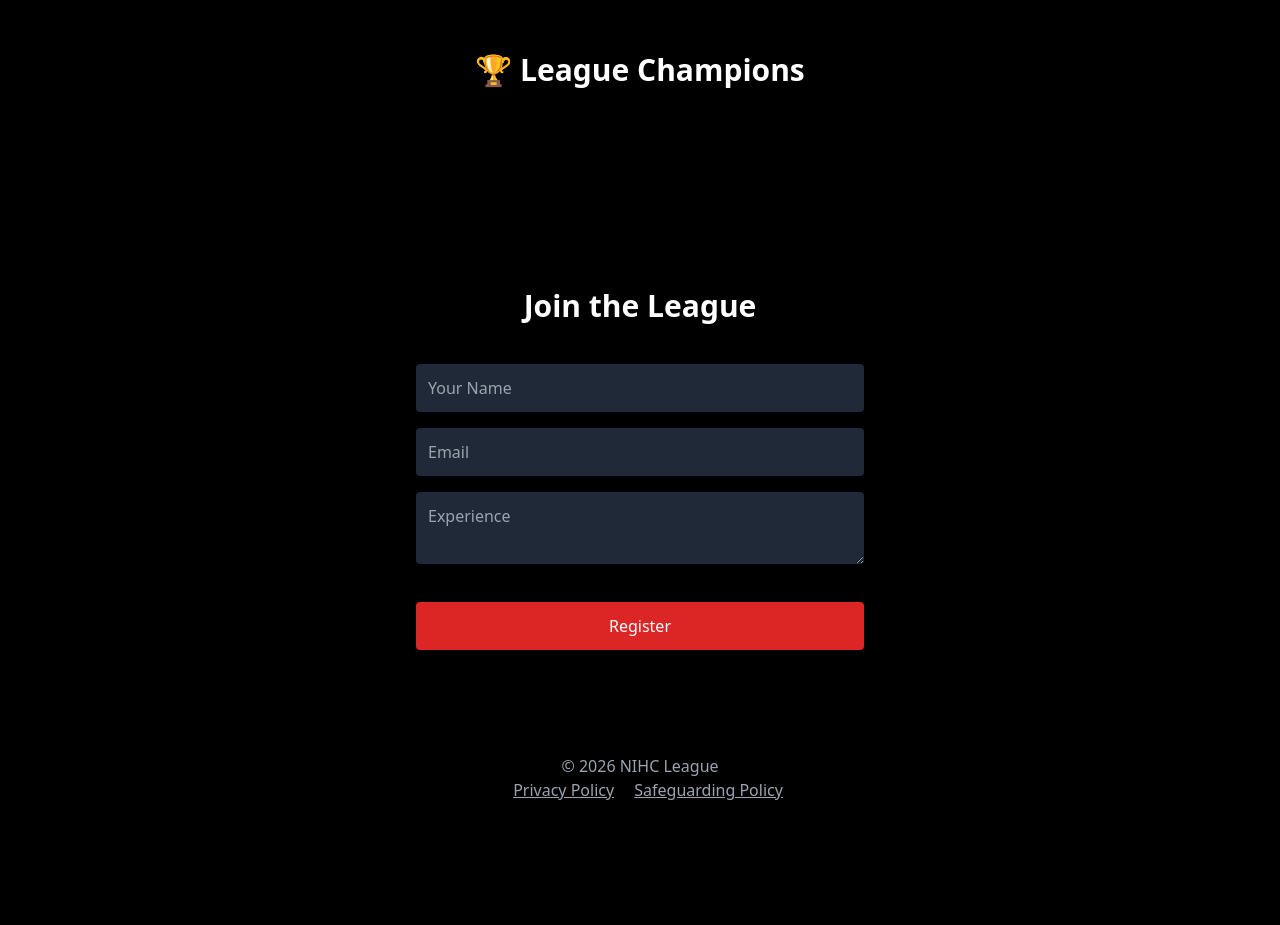
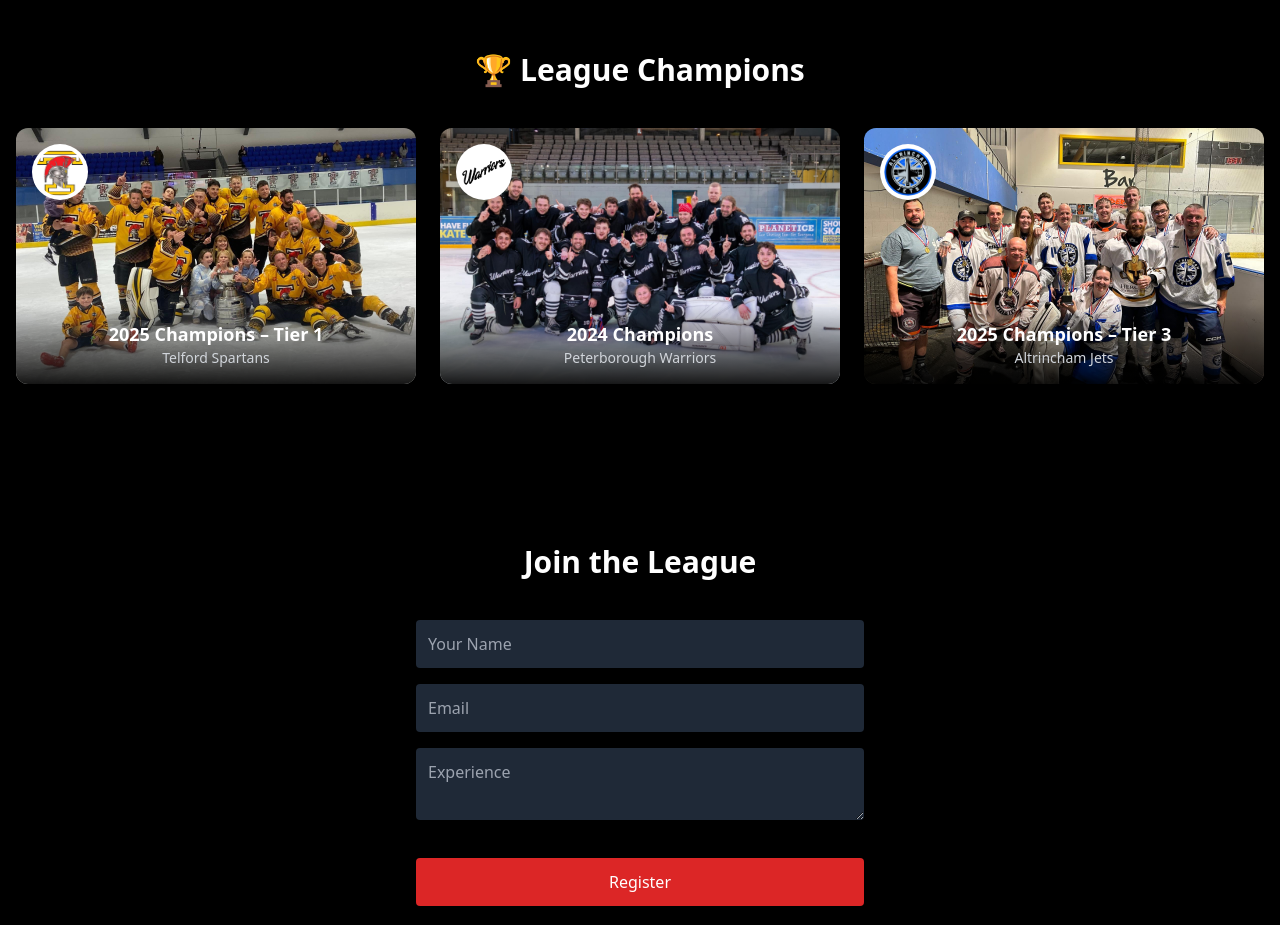
Before and after one commit to pgarv34/National-Ice-Hockey-Club, a plain HTML site: page index.html in a window 1280 px wide. Shown: the part 2100-3025 px from the top of the page. Before the commit the page ends 2926 px from the top, so only its background shows below. Drawn offline with nearby package versions, Linux system fonts and the light colour scheme.

Commit message:
Update index.html

```diff
--- a/index.html
+++ b/index.html
@@ -85,7 +85,43 @@
   <h2 class="text-3xl font-bold mb-10 text-center">🏆 League Champions</h2>
 
   <div class="grid grid-cols-1 sm:grid-cols-2 md:grid-cols-3 gap-6">
-    <!-- (unchanged gallery content) -->
+
+    <!-- Telford Spartans -->
+    <div class="group relative overflow-hidden rounded-xl">
+      <img src="./telford-team.jpg" class="w-full h-64 object-cover group-hover:scale-110 transition duration-500">
+
+      <img src="./spartans.png" class="absolute top-4 left-4 w-14 h-14 bg-white p-1 rounded-full shadow-lg">
+
+      <div class="absolute bottom-0 bg-gradient-to-t from-black/90 to-transparent w-full p-4 text-center">
+        <p class="font-bold text-lg">2025 Champions – Tier 1</p>
+        <p class="text-sm text-gray-300">Telford Spartans</p>
+      </div>
+    </div>
+
+    <!-- Peterborough Warriors -->
+    <div class="group relative overflow-hidden rounded-xl">
+      <img src="./warriors-team.jpg" class="w-full h-64 object-cover group-hover:scale-110 transition duration-500">
+
+      <img src="./warriors.png" class="absolute top-4 left-4 w-14 h-14 bg-white p-1 rounded-full shadow-lg">
+
+      <div class="absolute bottom-0 bg-gradient-to-t from-black/90 to-transparent w-full p-4 text-center">
+        <p class="font-bold text-lg">2024 Champions</p>
+        <p class="text-sm text-gray-300">Peterborough Warriors</p>
+      </div>
+    </div>
+
+    <!-- Altrincham Jets -->
+    <div class="group relative overflow-hidden rounded-xl">
+      <img src="./jets-team.jpg" class="w-full h-64 object-cover group-hover:scale-110 transition duration-500">
+
+      <img src="./jets.png" class="absolute top-4 left-4 w-14 h-14 bg-white p-1 rounded-full shadow-lg">
+
+      <div class="absolute bottom-0 bg-gradient-to-t from-black/90 to-transparent w-full p-4 text-center">
+        <p class="font-bold text-lg">2025 Champions – Tier 3</p>
+        <p class="text-sm text-gray-300">Altrincham Jets</p>
+      </div>
+    </div>
+
   </div>
 </section>
 
```
